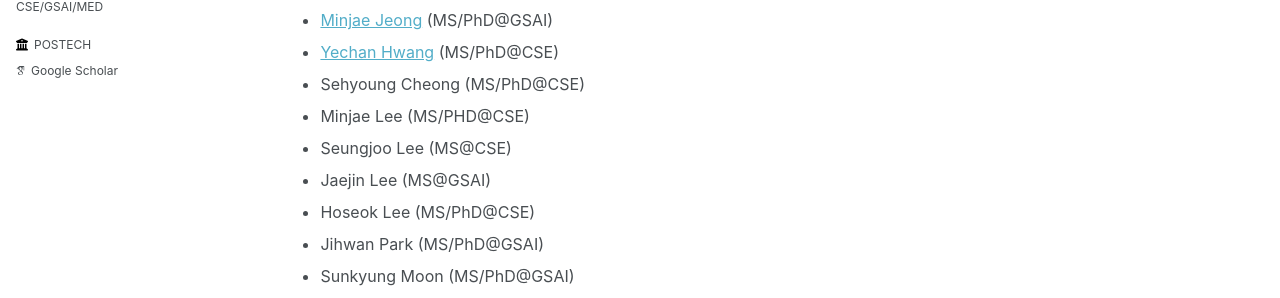
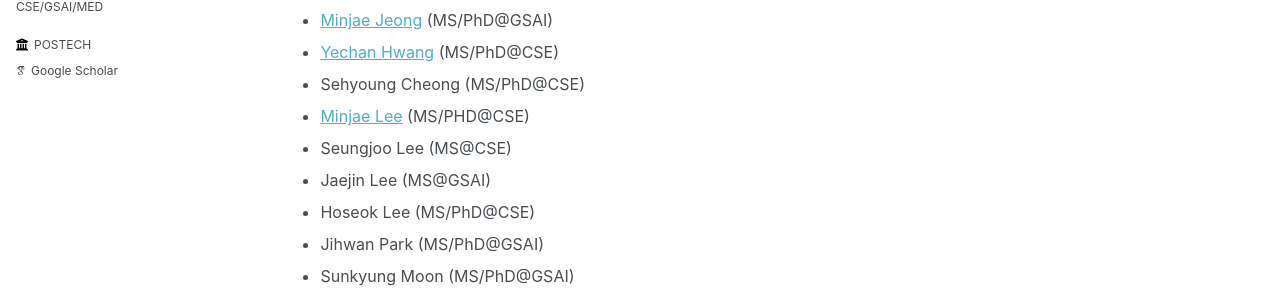
Before and after one commit to wwplato/wwplato.github.io, a Jekyll site: the page built from _pages/students.md, in a window 1280 px wide and 900 px high. Shown: the part 295-593 px from the top of the window. Built offline with Jekyll 4.4.1, drawn with Linux system fonts in a browser that asks for light colours; some web fonts are replaced; part of the change alters nothing that is shown.

```diff
--- a/_pages/students.md
+++ b/_pages/students.md
@@ -10,11 +10,11 @@ Students
 ----
 * [Seunghun Baek](https://habaek4.github.io/ "Seunghun Baek") (MS/PhD@GSAI)
 * [Jaeyoon Sim](https://jaeyoonssim.github.io "Jaeyoon Sim") (MS/PhD@GSAI)
-* [Joonhyuk Park](https://pjh1023.github.io/ "Joonhyuk Park") (MS/PhD@CSE)
+* [Joonhyuk Park](https://sites.google.com/view/joonhyukpark "Joonhyuk Park") (MS/PhD@CSE)
 * [Minjae Jeong](https://minjaetidtid.github.io/ "Tidtid") (MS/PhD@GSAI)
-* [Yechan Hwang](https://yechan99.github.io "Yechan Hwang")  (MS/PhD@CSE)
+* [Yechan Hwang](https://yechan99.github.io "Yechan Hwang") (MS/PhD@CSE)
 * Sehyoung Cheong (MS/PhD@CSE)
-* Minjae Lee (MS/PHD@CSE)
+* [Minjae Lee](https://postech-minjaelee.github.io/ "Minjae Lee") (MS/PHD@CSE)
 * Seungjoo Lee (MS@CSE)
 * Jaejin Lee (MS@GSAI)
 * Hoseok Lee (MS/PhD@CSE)
```
